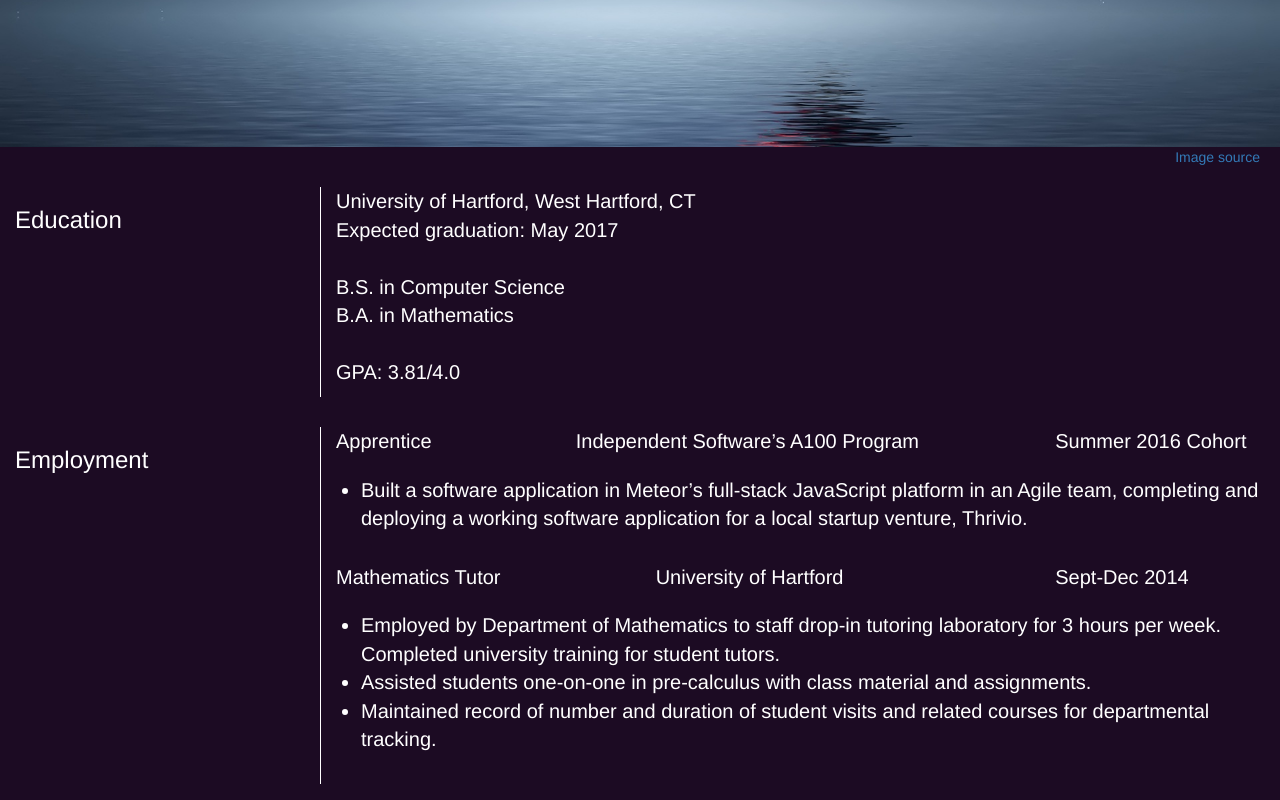
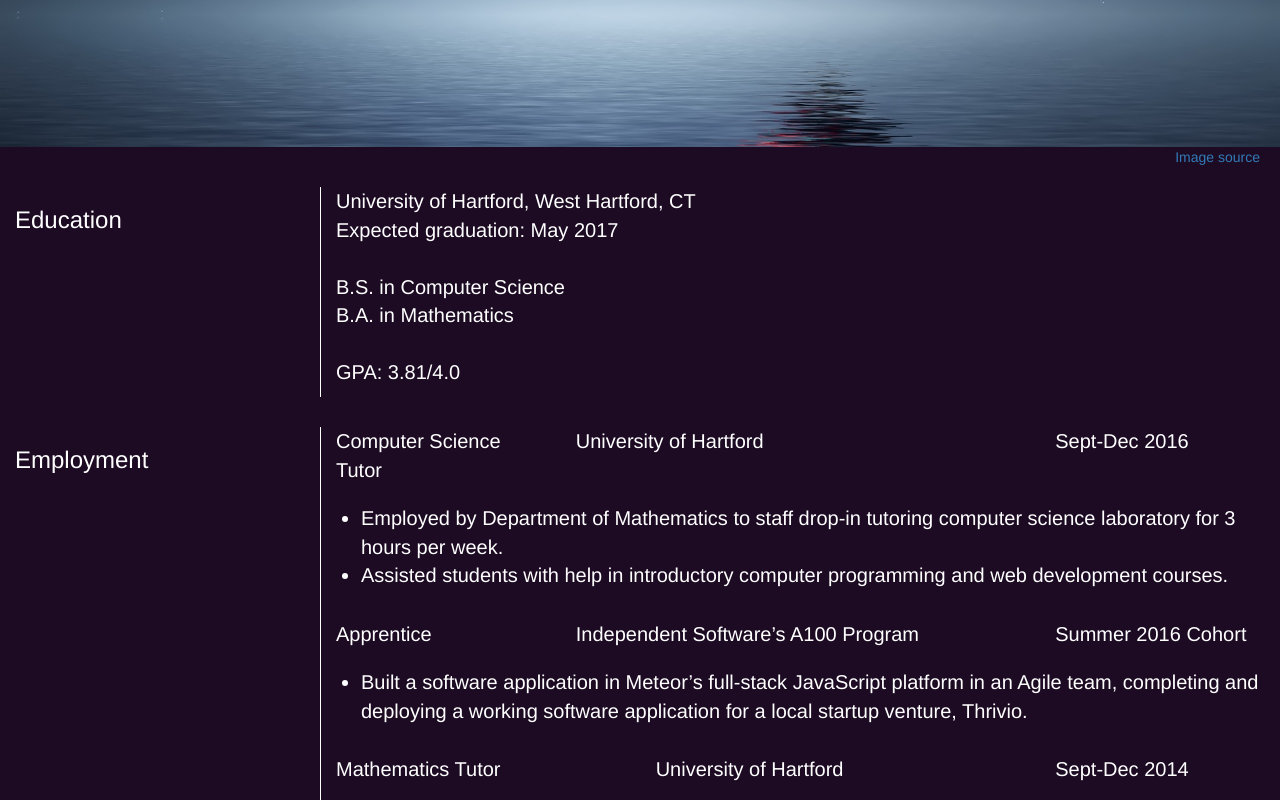
Before and after one commit to Dana94/danaottaviani.github.io, a plain HTML site: page index.html in a window 1280 px wide. Shown: the part 403-1203 px from the top of the page. Drawn offline with nearby package versions, Linux system fonts and the light colour scheme.

Commit message:
added Computer Science tutoring job

```diff
--- a/index.html
+++ b/index.html
@@ -91,6 +91,23 @@
 							<h3>Employment</h3>
 						</div>
 						<div class="col-sm-9">
+							<div class="row">
+						     	<div class="col-sm-3">
+									Computer Science Tutor
+								</div>
+								<div class="col-sm-6">
+									University of Hartford
+								</div>
+								<div class="col-sm-3">
+									Sept-Dec 2016
+								</div>
+							</div>
+							<div class="row">
+								<ul>
+									<li>Employed by Department of Mathematics to staff drop-in tutoring computer science laboratory for 3 hours per week.</li>
+									<li>Assisted students with help in introductory computer programming and web development courses.</li>
+								</ul>
+							</div>
 							<div class="row">
 						     	<div class="col-sm-3">
 									Apprentice
```
